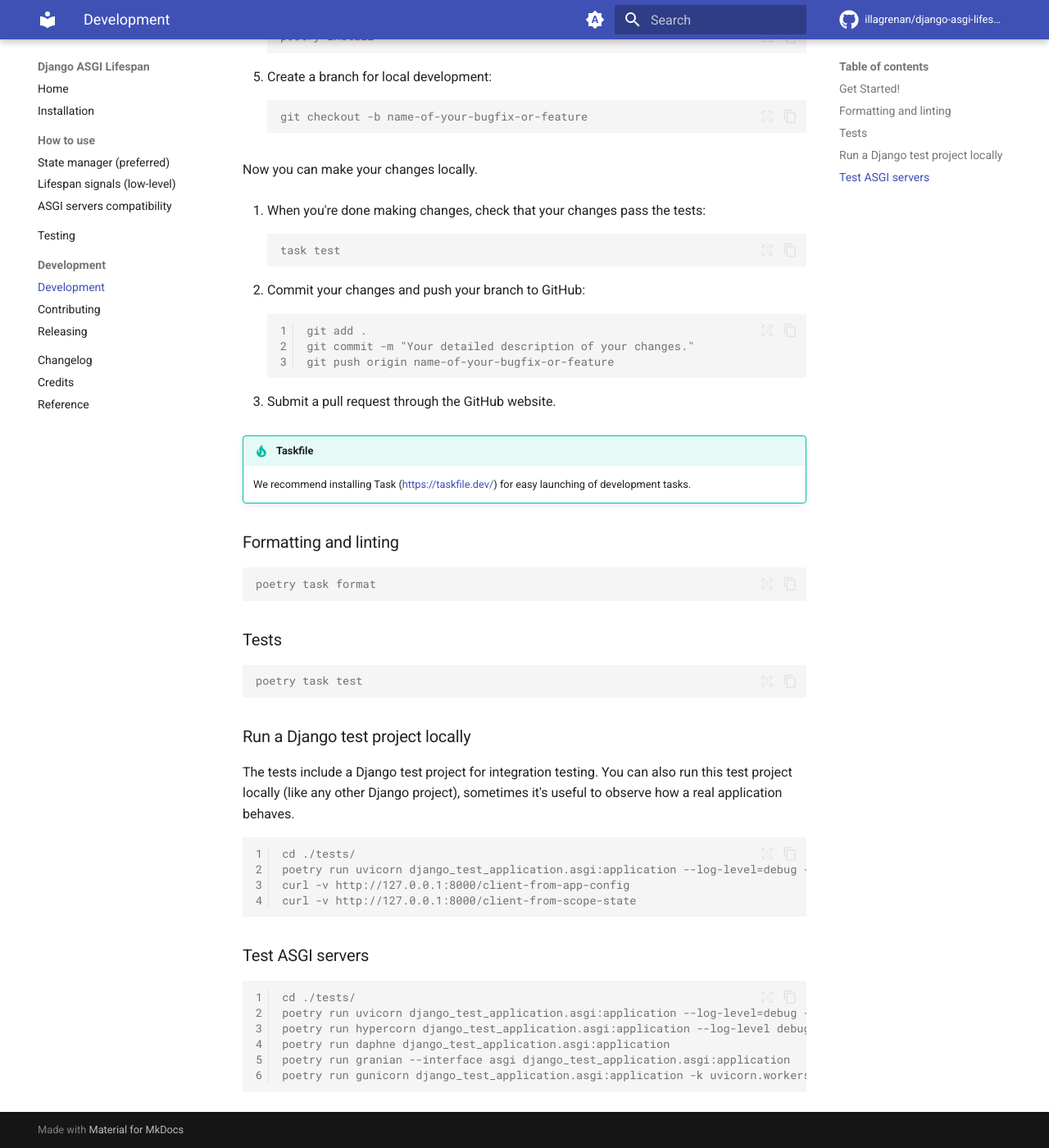
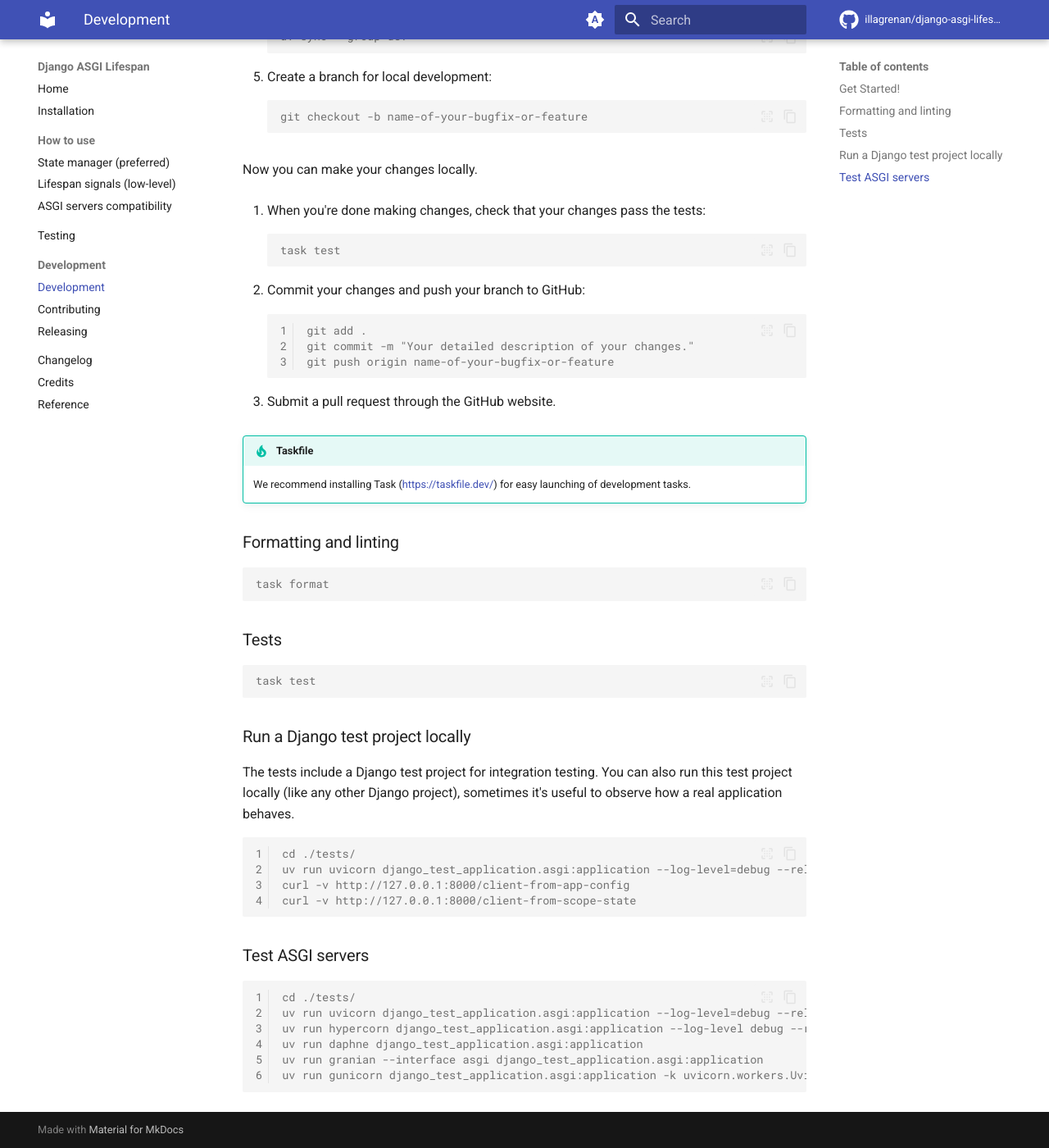
Before and after one commit to illagrenan/django-asgi-lifespan, an MkDocs documentation site: the page built from docs/development.md, in a window 1280 px wide and 1400 px high, scrolled down 489 px. Shown: the whole window at 82% size. Built offline with MkDocs 1.6.1 and Material for MkDocs 9.7.7, drawn with Linux system fonts in a browser that asks for light colours; comment, search, counter and statistics services are not loaded.

Commit message:
Update docs to replace Poetry references with uv and fix stale links

````diff
--- a/docs/development.md
+++ b/docs/development.md
@@ -9,11 +9,11 @@ Ready to contribute? Here's how to set up `django-asgi-lifespan` for local devel
     git clone git@github.com:your_name_here/django-asgi-lifespan.git
     ```
 
-3. Ensure [Poetry](https://python-poetry.org/docs/) is installed.
+3. Ensure [uv](https://docs.astral.sh/uv/getting-started/installation/) is installed.
 4. Install dependencies and start your virtualenv:
 
     ``` console linenums="0"
-    poetry install
+    uv sync --group dev
     ```
 
 5. Create a branch for local development:
@@ -48,13 +48,13 @@ Ready to contribute? Here's how to set up `django-asgi-lifespan` for local devel
 ## Formatting and linting
 
 ``` console linenums="0"
-poetry task format
+task format
 ```
 
 ## Tests
 
 ``` console linenums="0"
-poetry task test
+task test
 ```
 
 ## Run a Django test project locally
@@ -63,7 +63,7 @@ The tests include a Django test project for integration testing. You can also ru
 
 ``` console
 cd ./tests/
-poetry run uvicorn django_test_application.asgi:application --log-level=debug --reload
+uv run uvicorn django_test_application.asgi:application --log-level=debug --reload
 curl -v http://127.0.0.1:8000/client-from-app-config
 curl -v http://127.0.0.1:8000/client-from-scope-state
 ```
@@ -72,9 +72,9 @@ curl -v http://127.0.0.1:8000/client-from-scope-state
 
 ``` console
 cd ./tests/
-poetry run uvicorn django_test_application.asgi:application --log-level=debug --reload
-poetry run hypercorn django_test_application.asgi:application --log-level debug --reload
-poetry run daphne django_test_application.asgi:application
-poetry run granian --interface asgi django_test_application.asgi:application
-poetry run gunicorn django_test_application.asgi:application -k uvicorn.workers.UvicornWorker --log-level debug --reload
+uv run uvicorn django_test_application.asgi:application --log-level=debug --reload
+uv run hypercorn django_test_application.asgi:application --log-level debug --reload
+uv run daphne django_test_application.asgi:application
+uv run granian --interface asgi django_test_application.asgi:application
+uv run gunicorn django_test_application.asgi:application -k uvicorn.workers.UvicornWorker --log-level debug --reload
 ```
````
Also changed, not shown: docs/credits.md (+1 -1 lines), docs/installation.md (+7 -1 lines), docs/release.md (+1 -1 lines).
